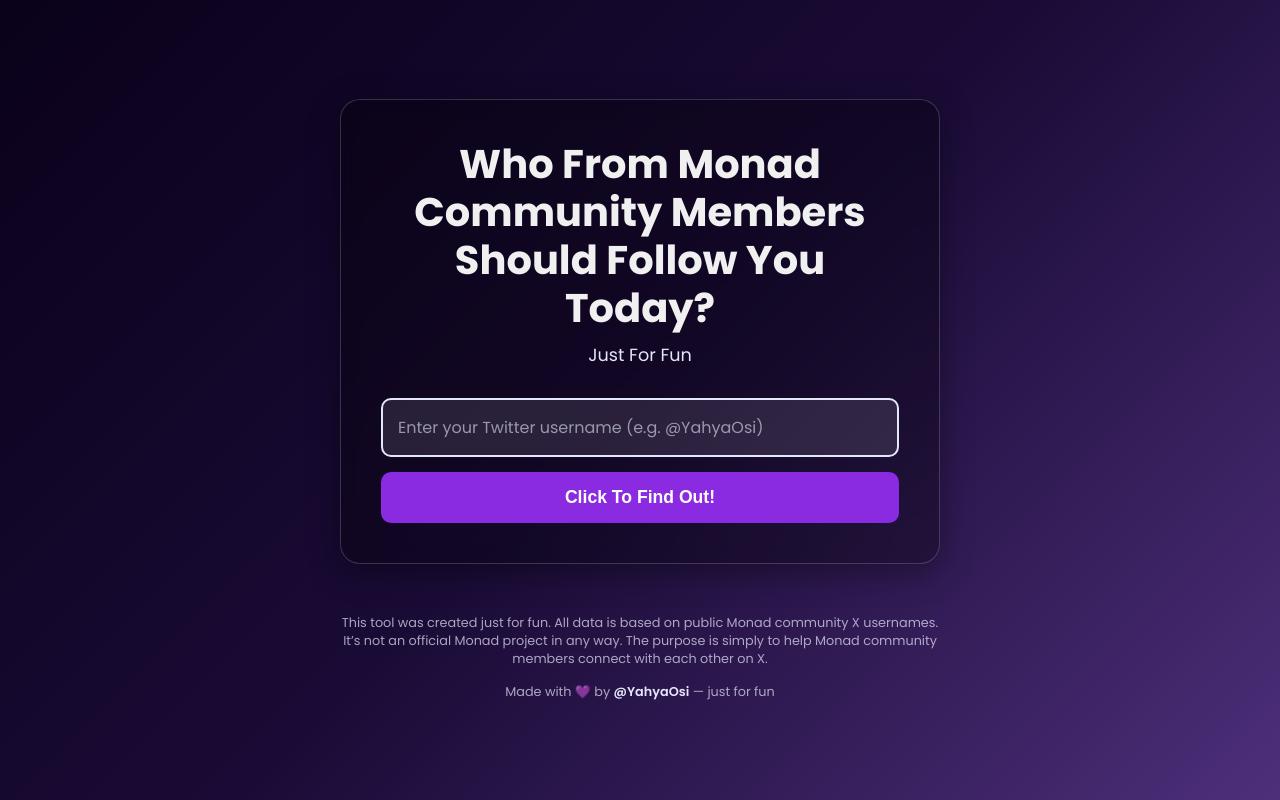
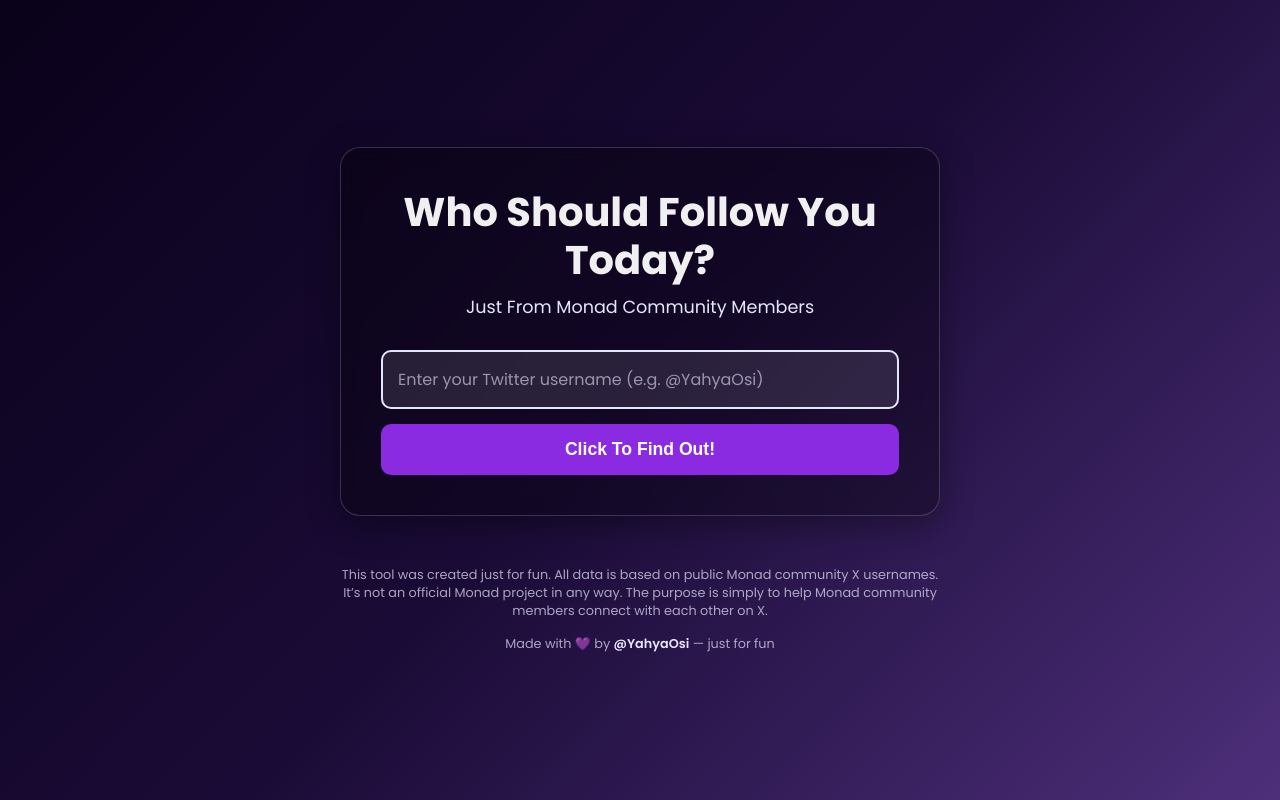
Before and after one commit to YahyaOsi/monad-followtool, a plain HTML site: page index.html in a window 1280 px wide. Drawn offline with Linux system fonts and the light colour scheme; no server answers.

Commit message:
Update index.html

```diff
--- a/index.html
+++ b/index.html
@@ -3,7 +3,7 @@
 <head>
     <meta charset="UTF-8">
     <meta name="viewport" content="width=device-width, initial-scale=1.0">
-    <title>Who From Monad Community Members Should Follow You Today?</title>
+    <title>Who Should Follow You Today?</title>
     <link rel="preconnect" href="https://fonts.googleapis.com">
     <link rel="preconnect" href="https://fonts.gstatic.com" crossorigin>
     <link href="https://fonts.googleapis.com/css2?family=Poppins:wght@400;600;700&display=swap" rel="stylesheet">
@@ -12,8 +12,8 @@
 <body>
 
     <div class="container">
-        <h1>Who From Monad Community Members Should Follow You Today?</h1>
-        <p class="subtitle">Just For Fun</p>
+        <h1>Who Should Follow You Today?</h1>
+        <p class="subtitle">Just From Monad Community Members</p>
 
         <div id="input-section">
             <form id="username-form" class="input-group">
```
